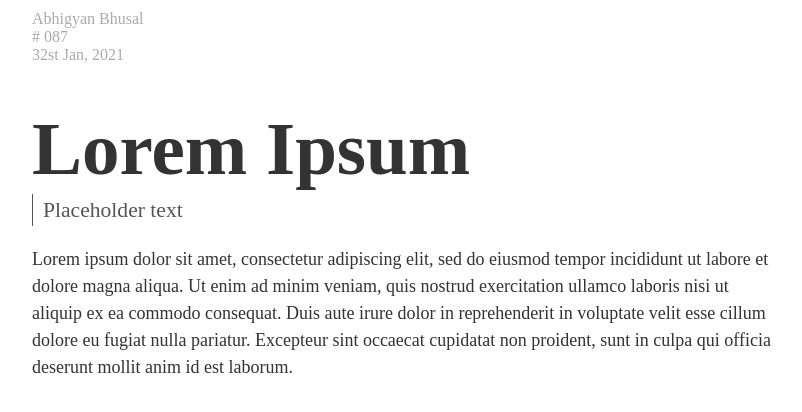
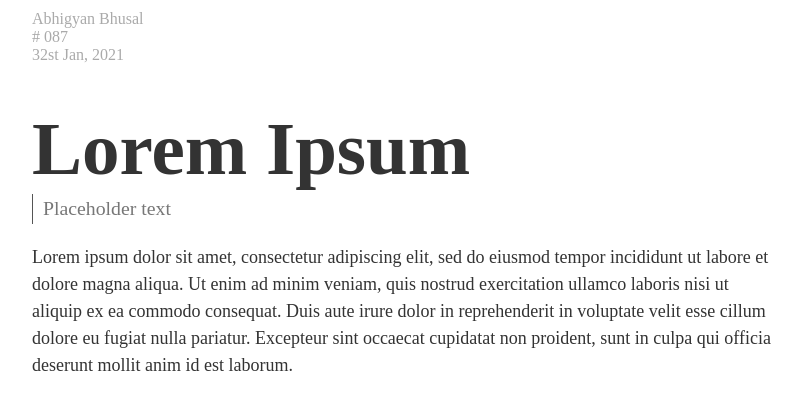
Before and after one commit to abhigyan7/abhigyan7.github.io, a plain HTML site: page index.html in a window 1280 px wide. Shown: the whole page, without its empty margins (243-1045 px from the left). Drawn offline with Linux system fonts and the light colour scheme; a web font is replaced by a local one.

Commit message:
style change

```diff
--- a/style.css
+++ b/style.css
@@ -63,9 +63,9 @@ h3 {
 }
 
 .subtitle {
-  color: #555;
+  color: #777;
   padding-left: 10px;
-  font-size: 1.2em;
+  font-size: 1.1em;
   border-left-width: 1px;
   border-left-color: #555;
   border-left-style: solid;
```
